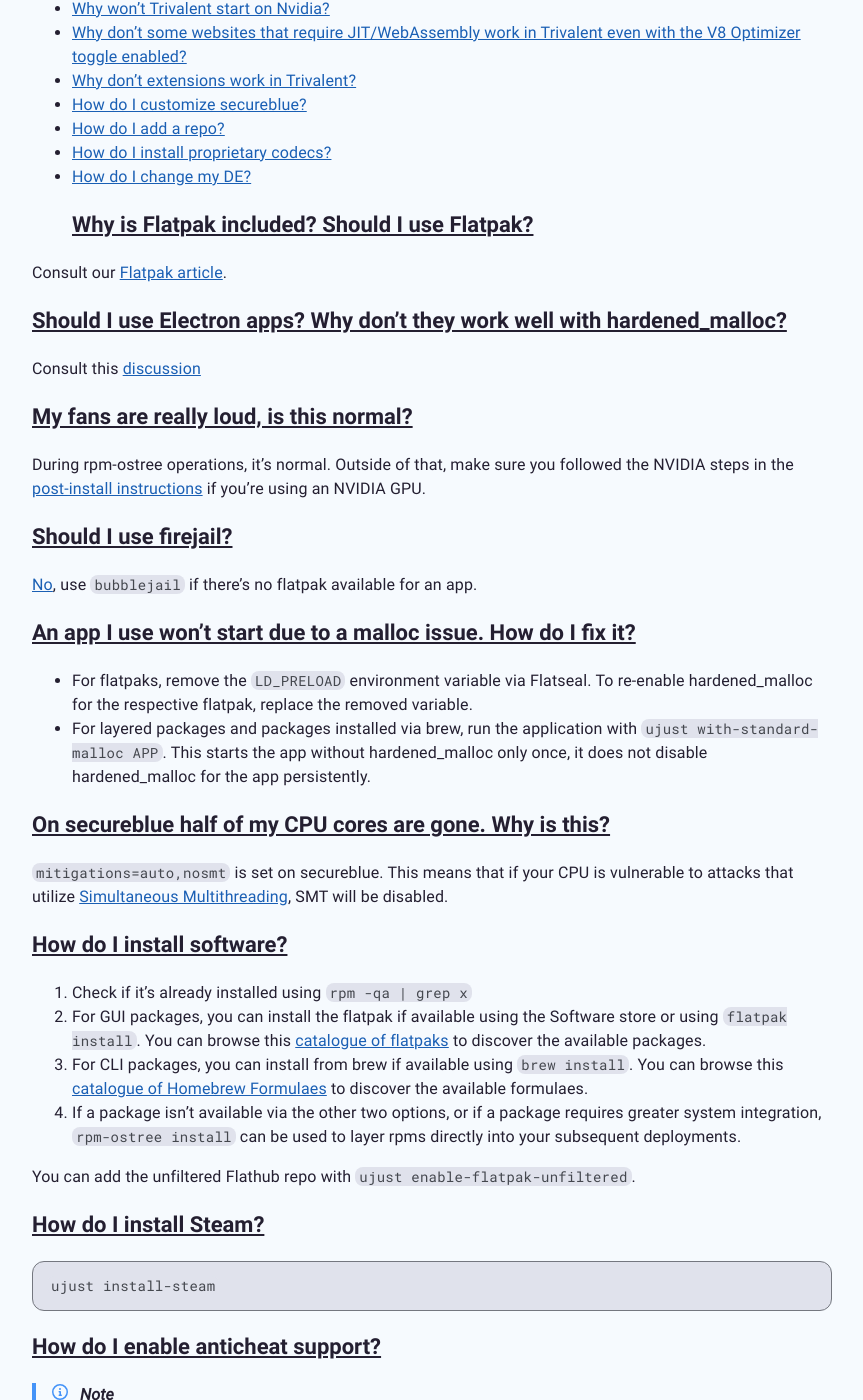
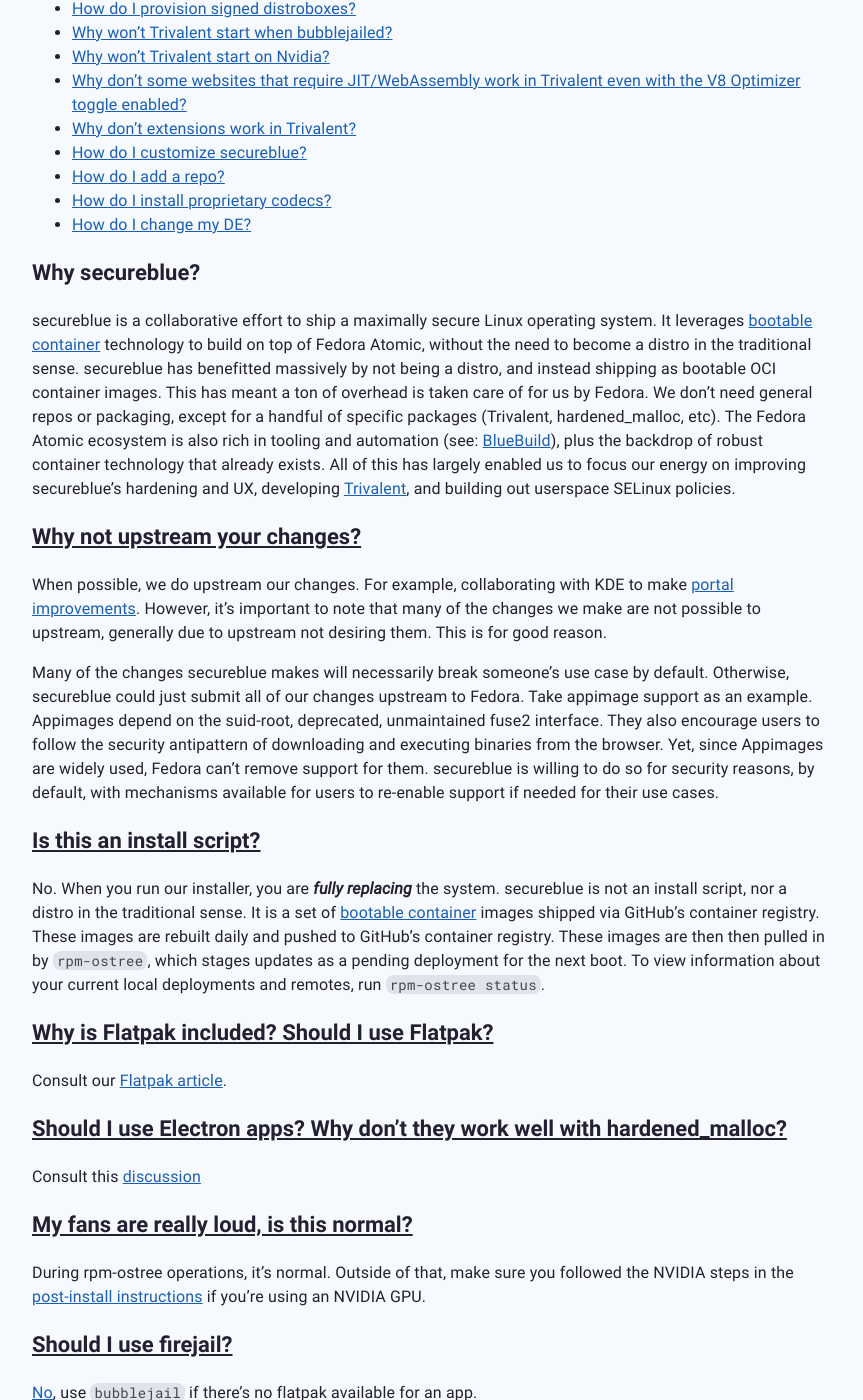
Before and after one commit to secureblue/secureblue.github.io, a Jekyll site: the page built from content/FAQ.md, in a window 1280 px wide and 1400 px high, scrolled down 800 px. Shown: the whole window, without its empty margins (208-1071 px from the left). Built offline with Jekyll 4.4.1, drawn with Linux system fonts in a browser that asks for light colours; some of the changed text lies outside the part shown.

Commit message:
feat: add information FAQ items

```diff
--- a/content/FAQ.md
+++ b/content/FAQ.md
@@ -9,6 +9,8 @@
 
 ## [Table of contents](#table-of-contents)
 {: #table-of-contents}
+- [Why secureblue?](#why)
+- [Is this an install script?](#script)
 - [Why is Flatpak included? Should I use Flatpak?](#flatpak)
 - [Should I use Electron apps? Why don't they work well with hardened_malloc?](#electron)
 - [My fans are really loud, is this normal?](#fans)
@@ -40,6 +42,25 @@
 - [How do I add a repo?](#adding-repos)
 - [How do I install proprietary codecs?](#install-codecs)
 - [How do I change my DE?](#change-de)
+
+
+### [Why secureblue?](#secureblue)
+{: #secureblue}
+
+secureblue is a collaborative effort to ship a maximally secure Linux operating system. It leverages [bootable container](https://github.com/containers/bootc) technology to build on top of Fedora Atomic, without the need to become a distro in the traditional sense. secureblue has benefitted massively by not being a distro, and instead shipping as bootable OCI container images. This has meant a ton of overhead is taken care of for us by Fedora. We don’t need general repos or packaging, except for a handful of specific packages (Trivalent, hardened_malloc, etc). The Fedora Atomic ecosystem is also rich in tooling and automation (see: [BlueBuild](https://blue-build.org/)), plus the backdrop of robust container technology that already exists. All of this has largely enabled us to focus our energy on improving secureblue's hardening and UX, developing [Trivalent](https://github.com/secureblue/Trivalent), and building out userspace SELinux policies.
+
+### [Why not upstream your changes?](#upstream)
+{: #upstream}
+
+When possible, we do upstream our changes. For example, collaborating with KDE to make [portal improvements](https://invent.kde.org/plasma/xdg-desktop-portal-kde/-/merge_requests/347). However, it's important to note that many of the changes we make are not possible to upstream, generally due to upstream not desiring them. This is for good reason.
+
+Many of the changes secureblue makes will necessarily break someone’s use case by default. Otherwise, secureblue could just submit all of our changes upstream to Fedora. Take appimage support as an example. Appimages depend on the suid-root, deprecated, unmaintained fuse2 interface. They also encourage users to follow the security antipattern of downloading and executing binaries from the browser. Yet, since Appimages are widely used, Fedora can’t remove support for them. secureblue is willing to do so for security reasons, by default, with mechanisms available for users to re-enable support if needed for their use cases.
+
+### [Is this an install script?](#script)
+{: #script}
+
+No. When you run our installer, you are *fully replacing* the system. secureblue is not an install script, nor a distro in the traditional sense. It is a set of [bootable container](https://github.com/containers/bootc) images shipped via GitHub's container registry. These images are rebuilt daily and pushed to GitHub's container registry. These images are then then pulled in by `rpm-ostree`, which stages updates as a pending deployment for the next boot. To view information about your current local deployments and remotes, run `rpm-ostree status`.
+
 ### [Why is Flatpak included? Should I use Flatpak?](#flatpak)
 {: #flatpak}
 
```
Also changed, not shown: content/INDEX.md (+1 -1 lines).
